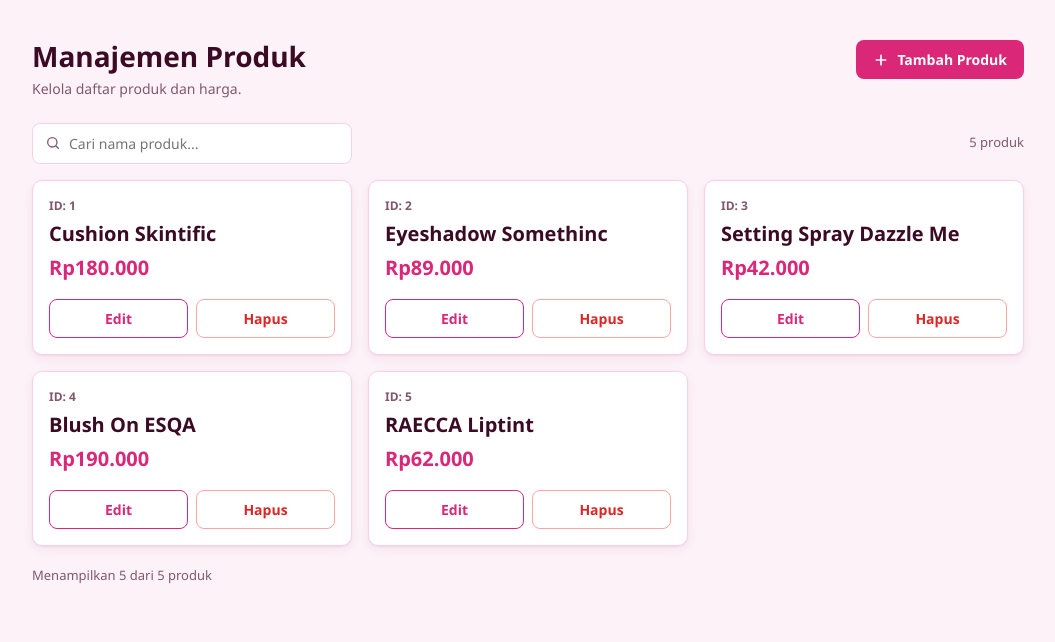
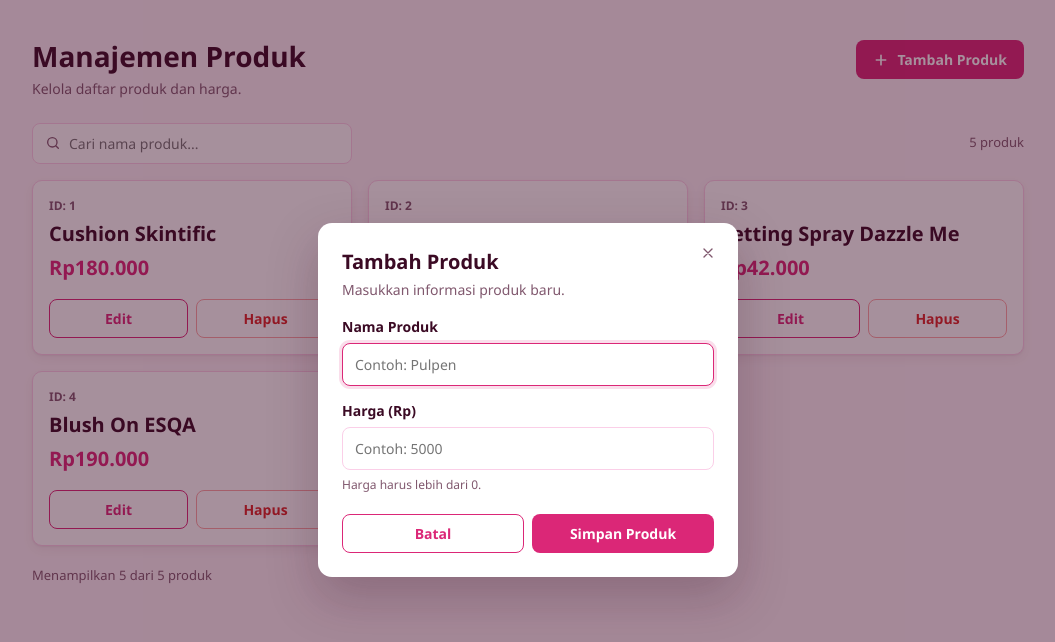
Before and after one commit to nazwaadp/PEMWEB-WEEK11-Fundamental-React, a React (Create React App) app: page / in a window 1280 px wide. Both pictures are taken after a click on the button "Tambah Produk". Shown: the top 642 px of the page, without its empty margins (112-1167 px from the left). Built offline with nearby package versions, Linux system fonts and the light colour scheme.

Commit message:
Menambahkan pop-up Tambah Produk dengan validasi

```diff
--- a/src/App.js
+++ b/src/App.js
@@ -2,21 +2,32 @@ import { useState } from "react";
 import Header from "./components/Header";
 import SearchBar from "./components/SearchBar";
 import ProductList from "./components/ProductList";
+import ProductFormModal from "./components/ProductFormModal";
 import { initialProducts } from "./data/products";
 import "./App.css";
 
 function App() {
-  const [products] = useState(initialProducts);
+  const [products, setProducts] = useState(initialProducts);
   const [search, setSearch] = useState("");
+  // null = tidak ada pop-up. Contoh isi: { type: "add" }
+  const [modal, setModal] = useState(null);
 
   const keyword = search.trim().toLowerCase();
   const filteredProducts = products.filter((product) =>
     product.name.toLowerCase().includes(keyword)
   );
 
+  const closeModal = () => setModal(null);
+
+  const handleAddProduct = ({ name, price }) => {
+    const nextId = products.length > 0 ? Math.max(...products.map((p) => p.id)) + 1 : 1;
+    setProducts([...products, { id: nextId, name, price }]);
+    closeModal();
+  };
+
   return (
     <main className="app">
-      <Header />
+      <Header onAddClick={() => setModal({ type: "add" })} />
 
       <div className="toolbar">
         <SearchBar value={search} onChange={setSearch} />
@@ -31,6 +42,10 @@ function App() {
       <p className="app__footer">
         Menampilkan {filteredProducts.length} dari {products.length} produk
       </p>
+
+      {modal?.type === "add" && (
+        <ProductFormModal onClose={closeModal} onSubmit={handleAddProduct} />
+      )}
     </main>
   );
 }
--- /dev/null
+++ b/src/components/Modal.css
@@ -0,0 +1,43 @@
+.modal-overlay {
+  position: fixed;
+  inset: 0;
+  z-index: 100;
+  display: flex;
+  align-items: center;
+  justify-content: center;
+  padding: 16px;
+  background: rgba(59, 10, 36, 0.45);
+}
+
+.modal {
+  position: relative;
+  width: 100%;
+  max-width: 420px;
+  max-height: calc(100vh - 32px);
+  overflow-y: auto;
+  padding: 24px;
+  background: var(--surface);
+  border-radius: 14px;
+  box-shadow: 0 20px 50px rgba(59, 10, 36, 0.25);
+}
+
+.modal__close {
+  position: absolute;
+  top: 16px;
+  right: 16px;
+  display: grid;
+  place-items: center;
+  width: 28px;
+  height: 28px;
+  padding: 0;
+  border: none;
+  border-radius: 6px;
+  background: transparent;
+  color: var(--muted);
+  cursor: pointer;
+}
+
+.modal__close:hover {
+  background: var(--bg);
+  color: var(--text);
+}
--- /dev/null
+++ b/src/components/Modal.js
@@ -0,0 +1,52 @@
+import { useEffect } from "react";
+import "./Modal.css";
+
+function Modal({ onClose, labelId, children }) {
+  // Tutup pop-up dengan tombol Escape
+  useEffect(() => {
+    const handleKeyDown = (event) => {
+      if (event.key === "Escape") onClose();
+    };
+    document.addEventListener("keydown", handleKeyDown);
+    return () => document.removeEventListener("keydown", handleKeyDown);
+  }, [onClose]);
+
+  // Tutup pop-up kalau area gelap di luar kotak diklik
+  const handleOverlayMouseDown = (event) => {
+    if (event.target === event.currentTarget) onClose();
+  };
+
+  return (
+    <div className="modal-overlay" onMouseDown={handleOverlayMouseDown}>
+      <div
+        className="modal"
+        role="dialog"
+        aria-modal="true"
+        aria-labelledby={labelId}
+      >
+        <button
+          type="button"
+          className="modal__close"
+          aria-label="Tutup"
+          onClick={onClose}
+        >
+          <svg
+            width="16"
+            height="16"
+            viewBox="0 0 24 24"
+            fill="none"
+            stroke="currentColor"
+            strokeWidth="2"
+            strokeLinecap="round"
+            aria-hidden="true"
+          >
+            <path d="M18 6 6 18M6 6l12 12" />
+          </svg>
+        </button>
+        {children}
+      </div>
+    </div>
+  );
+}
+
+export default Modal;
--- /dev/null
+++ b/src/components/ProductFormModal.css
@@ -0,0 +1,59 @@
+.form-modal__title {
+  font-size: 20px;
+  font-weight: 800;
+  padding-right: 32px;
+}
+
+.form-modal__description {
+  margin: 2px 0 16px;
+  color: var(--muted);
+  font-size: 14px;
+}
+
+.field {
+  display: flex;
+  flex-direction: column;
+  gap: 6px;
+  margin-bottom: 14px;
+}
+
+.field label {
+  font-size: 14px;
+  font-weight: 700;
+}
+
+.field input {
+  padding: 10px 12px;
+  background: var(--surface);
+  border: 1px solid var(--border);
+  border-radius: 8px;
+  color: var(--text);
+  font-size: 14px;
+}
+
+.field input:focus {
+  outline: none;
+  border-color: var(--primary);
+  box-shadow: 0 0 0 3px rgba(var(--primary-rgb), 0.15);
+}
+
+.field input[aria-invalid="true"] {
+  border-color: var(--danger);
+}
+
+.field__hint {
+  color: var(--muted);
+  font-size: 12px;
+}
+
+.field__hint--error {
+  color: var(--danger);
+  font-weight: 600;
+}
+
+.form-modal__actions {
+  display: grid;
+  grid-template-columns: 1fr 1fr;
+  gap: 8px;
+  margin-top: 20px;
+}
--- /dev/null
+++ b/src/components/ProductFormModal.js
@@ -0,0 +1,99 @@
+import { useState } from "react";
+import Modal from "./Modal";
+import "./ProductFormModal.css";
+
+// Mengembalikan objek berisi pesan error. Objek kosong = data valid.
+function validate({ name, price }) {
+  const errors = {};
+
+  if (name.trim() === "") {
+    errors.name = "Nama produk wajib diisi.";
+  }
+
+  const priceNumber = Number(price);
+  if (price === "" || Number.isNaN(priceNumber) || priceNumber <= 0) {
+    errors.price = "Harga harus lebih dari 0.";
+  } else if (!Number.isInteger(priceNumber)) {
+    errors.price = "Harga harus berupa angka bulat.";
+  }
+
+  return errors;
+}
+
+function ProductFormModal({ onClose, onSubmit }) {
+  const [form, setForm] = useState({ name: "", price: "" });
+  const [errors, setErrors] = useState({});
+
+  const handleChange = (event) => {
+    const { name, value } = event.target;
+    setForm((previous) => ({ ...previous, [name]: value }));
+    setErrors((previous) => ({ ...previous, [name]: undefined }));
+  };
+
+  const handleSubmit = (event) => {
+    event.preventDefault();
+
+    const foundErrors = validate(form);
+    setErrors(foundErrors);
+    if (Object.keys(foundErrors).length > 0) return;
+
+    onSubmit({ name: form.name.trim(), price: Number(form.price) });
+  };
+
+  return (
+    <Modal onClose={onClose} labelId="product-form-title">
+      <h2 id="product-form-title" className="form-modal__title">
+        Tambah Produk
+      </h2>
+      <p className="form-modal__description">Masukkan informasi produk baru.</p>
+
+      <form onSubmit={handleSubmit} noValidate>
+        <div className="field">
+          <label htmlFor="product-name">Nama Produk</label>
+          <input
+            id="product-name"
+            name="name"
+            type="text"
+            maxLength={50}
+            placeholder="Contoh: Pulpen"
+            autoFocus
+            value={form.name}
+            onChange={handleChange}
+            aria-invalid={Boolean(errors.name)}
+          />
+          {errors.name && <p className="field__hint field__hint--error">{errors.name}</p>}
+        </div>
+
+        <div className="field">
+          <label htmlFor="product-price">Harga (Rp)</label>
+          <input
+            id="product-price"
+            name="price"
+            type="number"
+            inputMode="numeric"
+            min="1"
+            step="1"
+            placeholder="Contoh: 5000"
+            value={form.price}
+            onChange={handleChange}
+            aria-invalid={Boolean(errors.price)}
+          />
+          <p className={errors.price ? "field__hint field__hint--error" : "field__hint"}>
+            {errors.price ?? "Harga harus lebih dari 0."}
+          </p>
+        </div>
+
+        <div className="form-modal__actions">
+          <button type="button" className="btn btn-outline" onClick={onClose}>
+            Batal
+          </button>
+          <button type="submit" className="btn btn-primary">
+            Simpan Produk
+          </button>
+        </div>
+      </form>
+    </Modal>
+  );
+}
+
+export default ProductFormModal;
```
